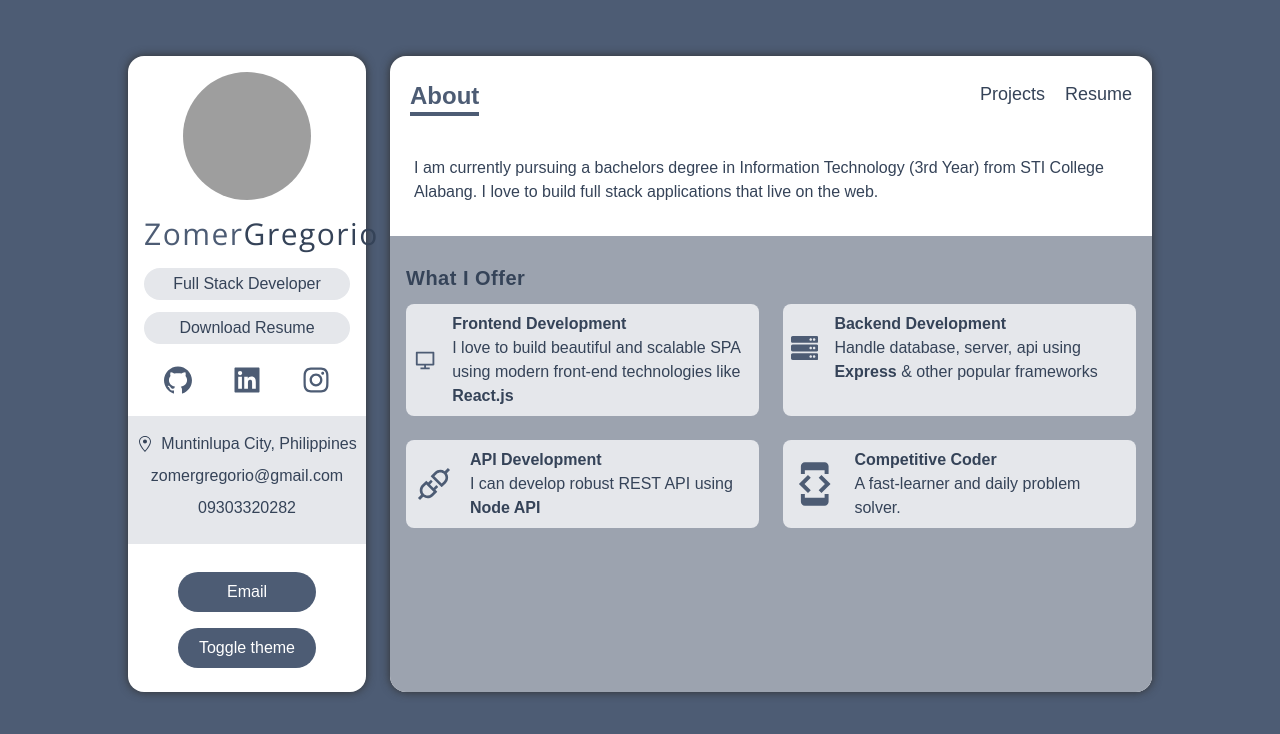
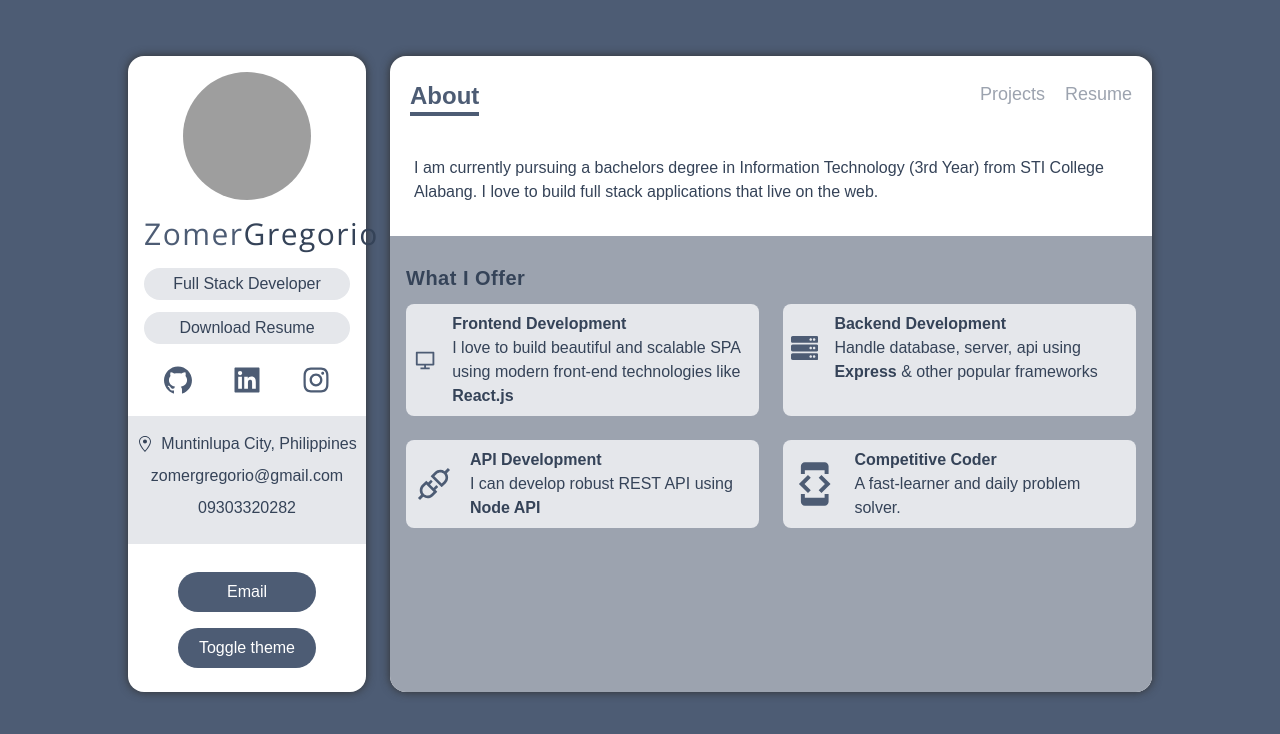
Before and after one commit to zomeru/portfolio-next-ts, a Next.js app: page / in a window 1280 px wide. Shown: the top 734 px of the page. Built offline with nearby package versions, Linux system fonts and the light colour scheme; grey boxes are pictures that could not be loaded.

Commit message:
Fix text color on dark mode

```diff
--- a/components/Navbar.tsx
+++ b/components/Navbar.tsx
@@ -46,7 +46,7 @@ const Navbar: FC<NavbarProps> = ({}) => {
       <span className='text-xl font-bold border-b-4 text-blue border-blue md:text-2xl'>
         {activeItem}
       </span>
-      <div className='flex space-x-5 text-lg'>
+      <div className='flex space-x-5 text-lg text-gray-400'>
         <NavItem
           activeItem={activeItem}
           setActiveItem={setActiveItem}
```
